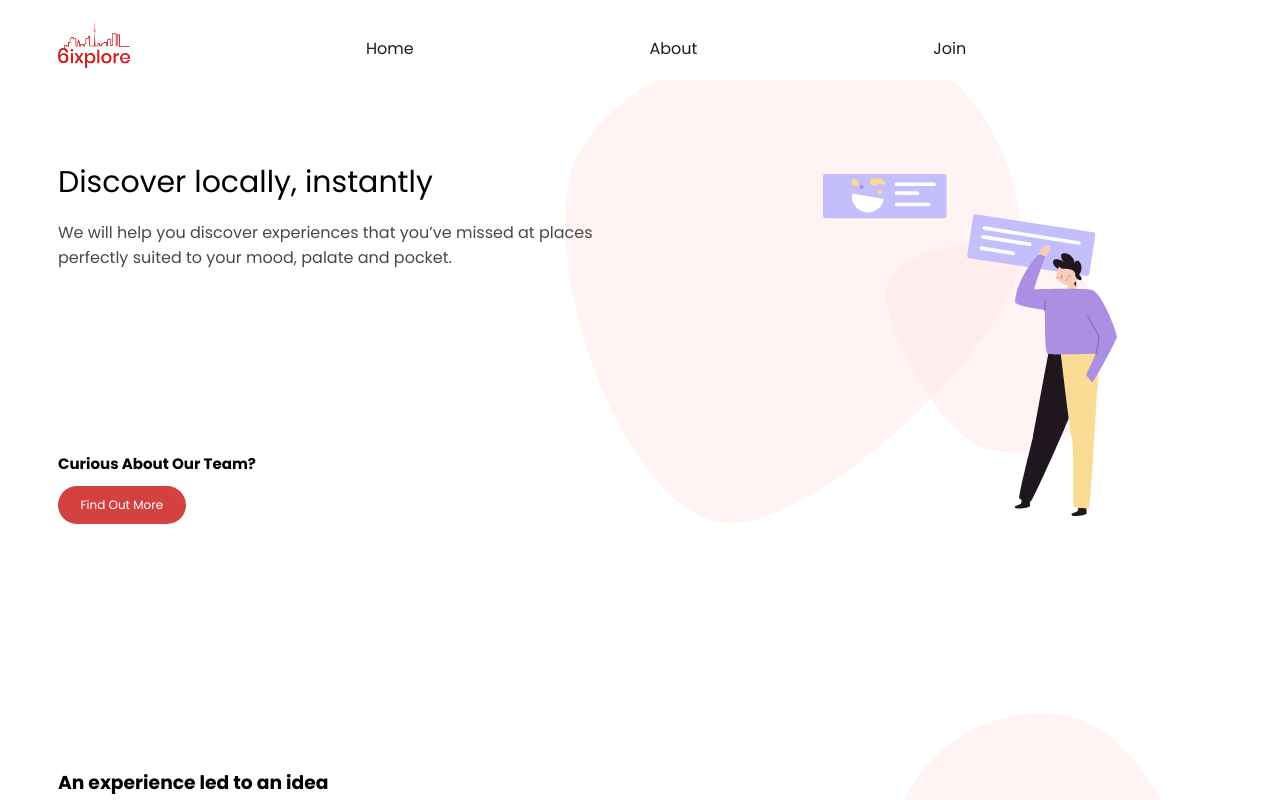
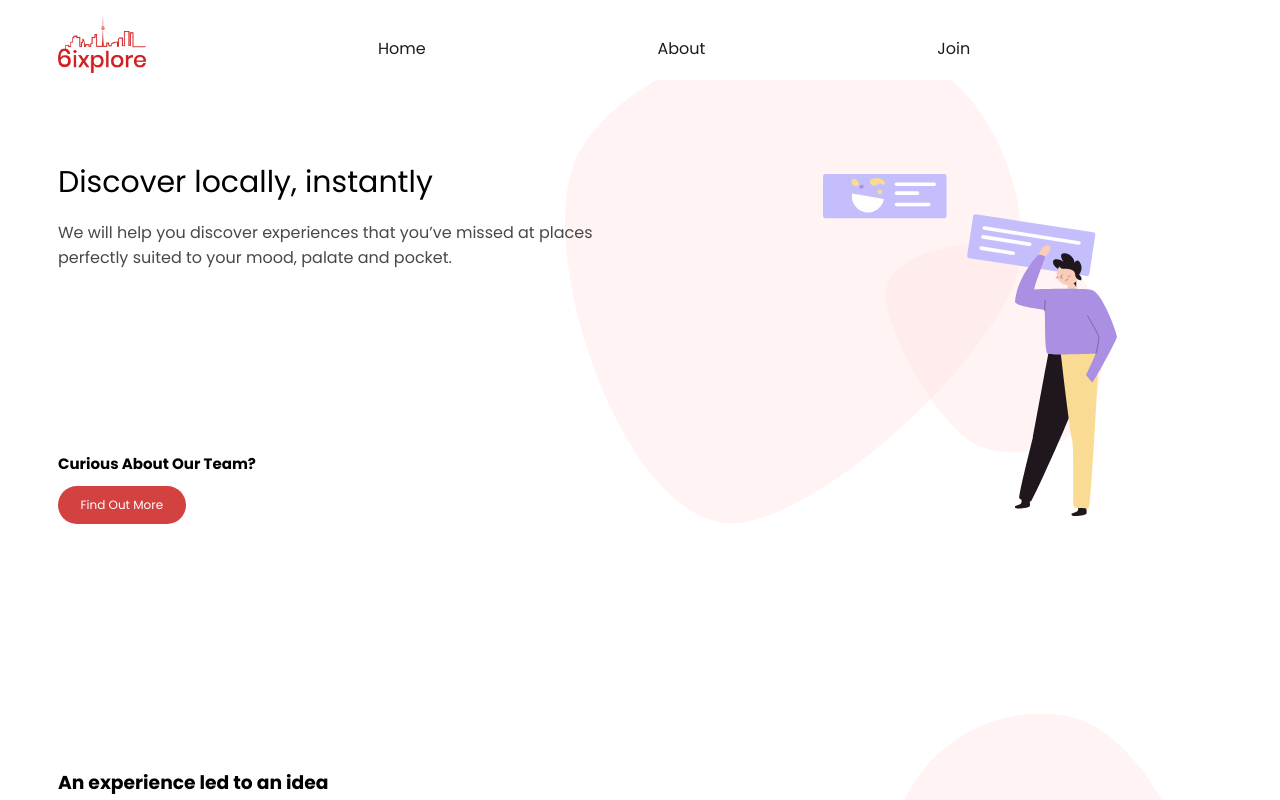
Before and after one commit to saideep21/6ixplore-web1, a Vue app: page / in a window 1280 px wide. Shown: the top 800 px of the page. Built offline with nearby package versions, Linux system fonts and the light colour scheme.

Commit message:
Enlarge logo, improve favicon visiblity

```diff
--- a/src/components/navBar.vue
+++ b/src/components/navBar.vue
@@ -81,7 +81,7 @@ export default {
 }
 
 .logo {
-  width: 4.5em;
+  width: 5.5em;
   height: auto;
 }
 
```
Also changed, not shown: 1 other file (tests, documents, lock files or other folders).
